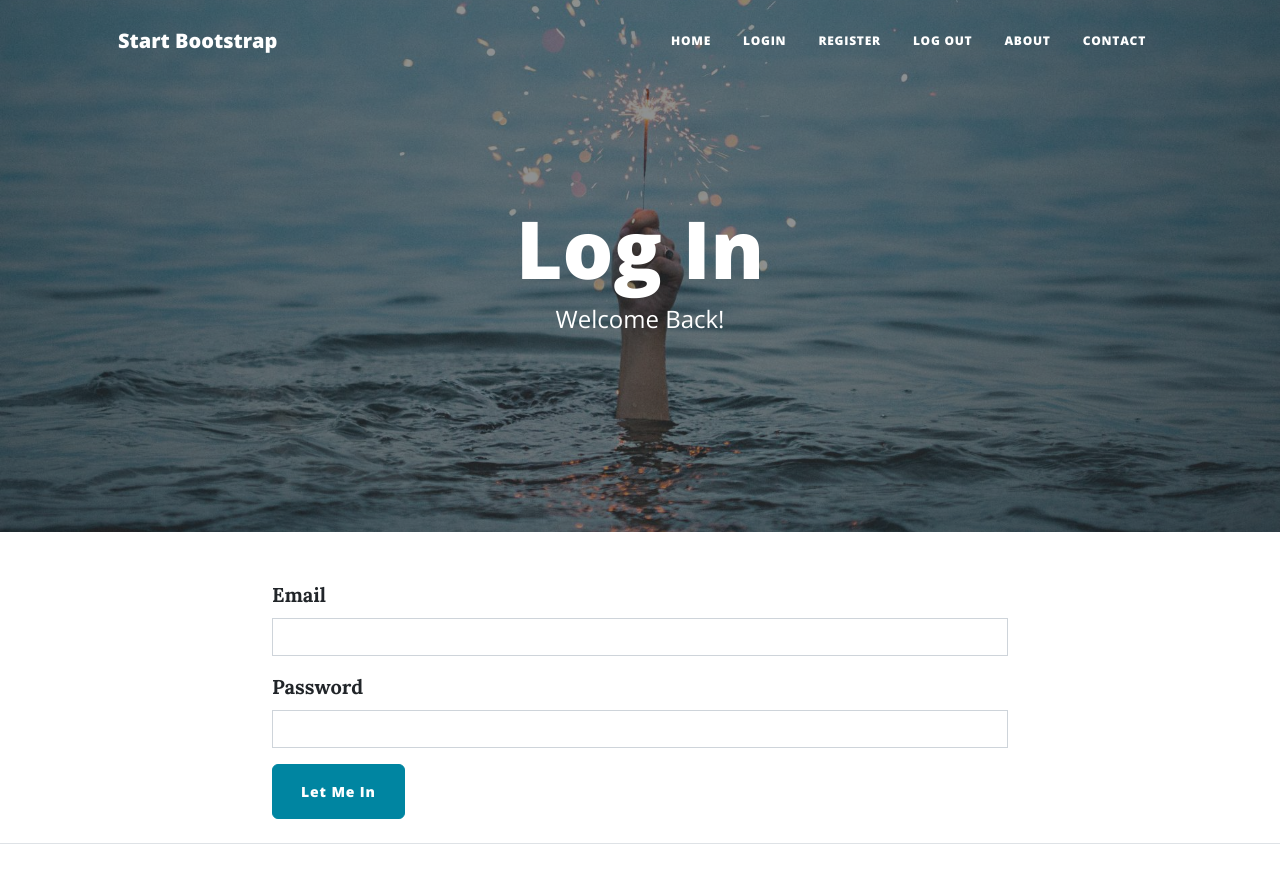
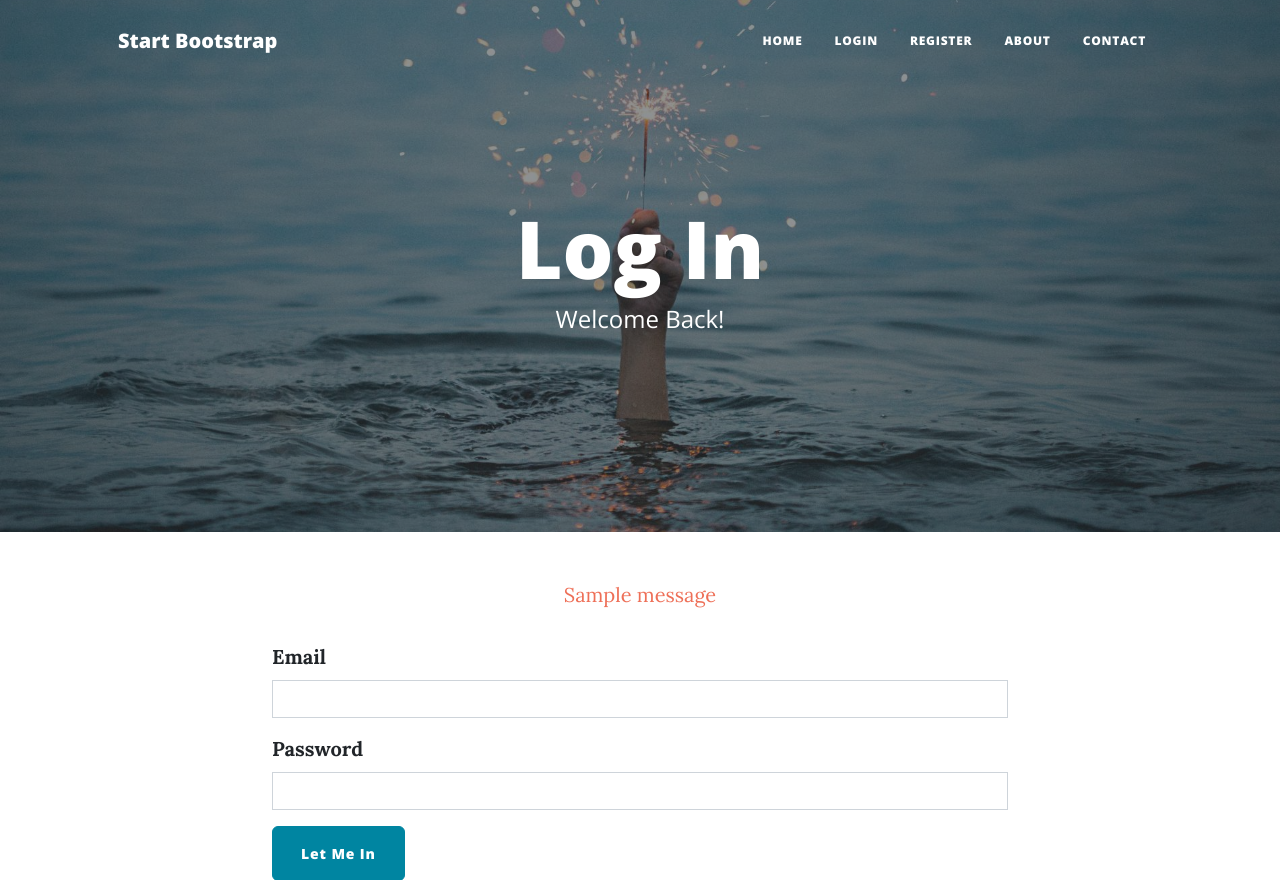
Before and after one commit to RoyAWilson/100_Days_of_Code_9, a Flask app: page /login in a window 1280 px wide. Shown: the top 880 px of the page. Run offline with Flask 3, Linux system fonts and the light colour scheme; one stand-in notice (Sample message) is shown; some libraries are stand-ins or nearby versions.

Commit message:
End of Day xx

```diff
--- a/templates/header.html
+++ b/templates/header.html
@@ -66,8 +66,9 @@
                 >Home</a
               >
             </li>
-            <!-- TODO: Only show Login/Register if user is logged out. Otherwise show "Log Out" -->
+            <!-- Only show Login/Register if user is logged out. Otherwise show "Log Out" -->
             <li class="nav-item">
+              {% if not current_user.is_authenticated: %}
               <a
                 class="nav-link px-lg-3 py-3 py-lg-4"
                 href="{{ url_for('login') }}"
@@ -82,11 +83,13 @@
               >
             </li>
             <li class="nav-item">
+              {% else: %}
               <a
                 class="nav-link px-lg-3 py-3 py-lg-4"
                 href="{{ url_for('logout') }}"
                 >Log Out</a
               >
+              {% endif %}
             </li>
             <li class="nav-item">
               <a
--- a/templates/login.html
+++ b/templates/login.html
@@ -22,8 +22,12 @@ include "header.html" %}
   <div class="container">
     <div class="row">
       <!-- TODO: add a flash message here for users registering twice -->
+      {% with messages = get_flashed_messages() %} {% if messages %} {% for
+      message in messages %}
+      <p class="flash">{{ message }}</p>
+      {% endfor %} {% endif %} {% endwith %}
       <div class="col-lg-8 col-md-10 mx-auto">
-        <!--TODO: render login form here-->
+        <!-- render login form here-->
         {{render_form(form, novalidate=True, button_map={"submit": "primary"})
         }}
       </div>
```
Also changed, not shown: ReadMe.txt (added).
